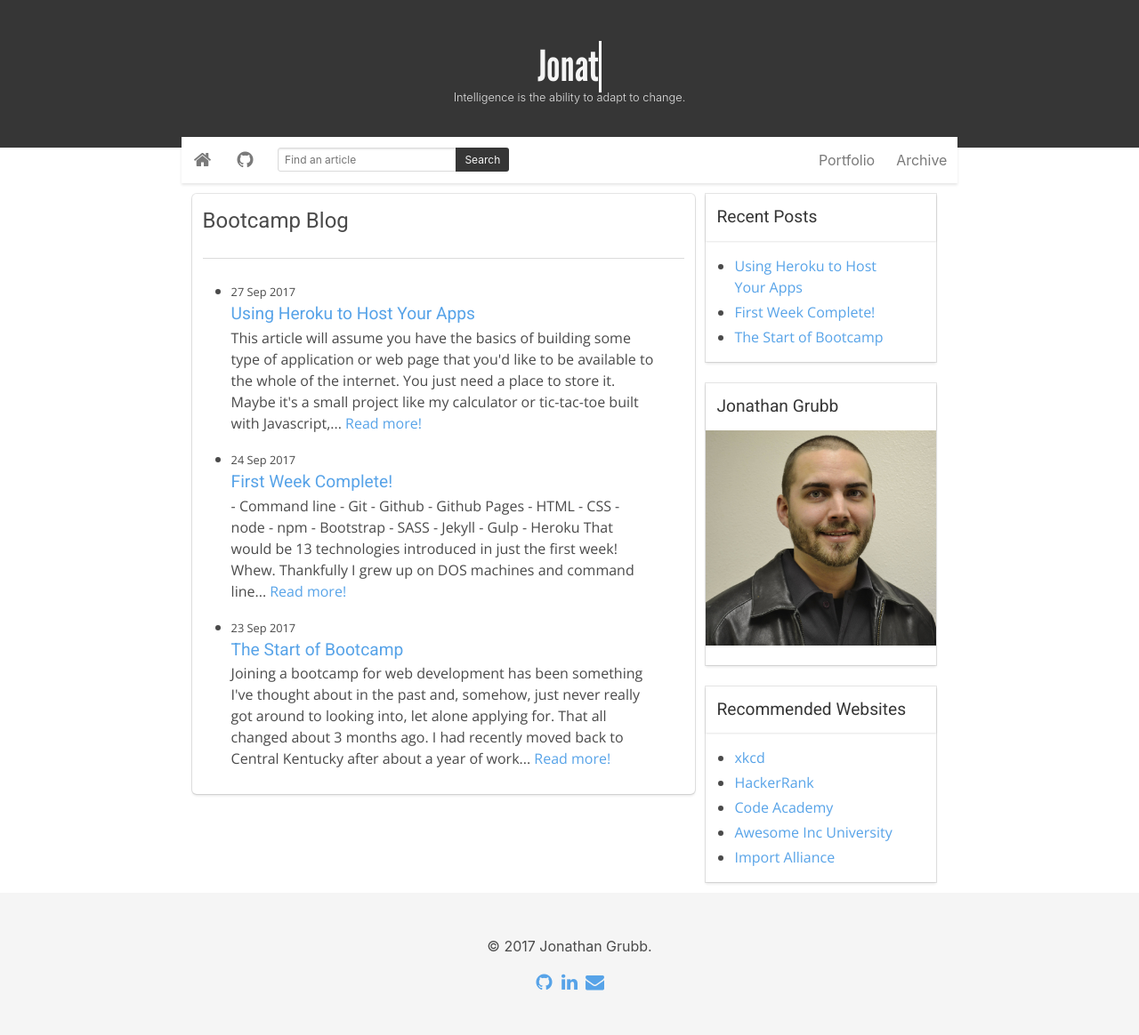
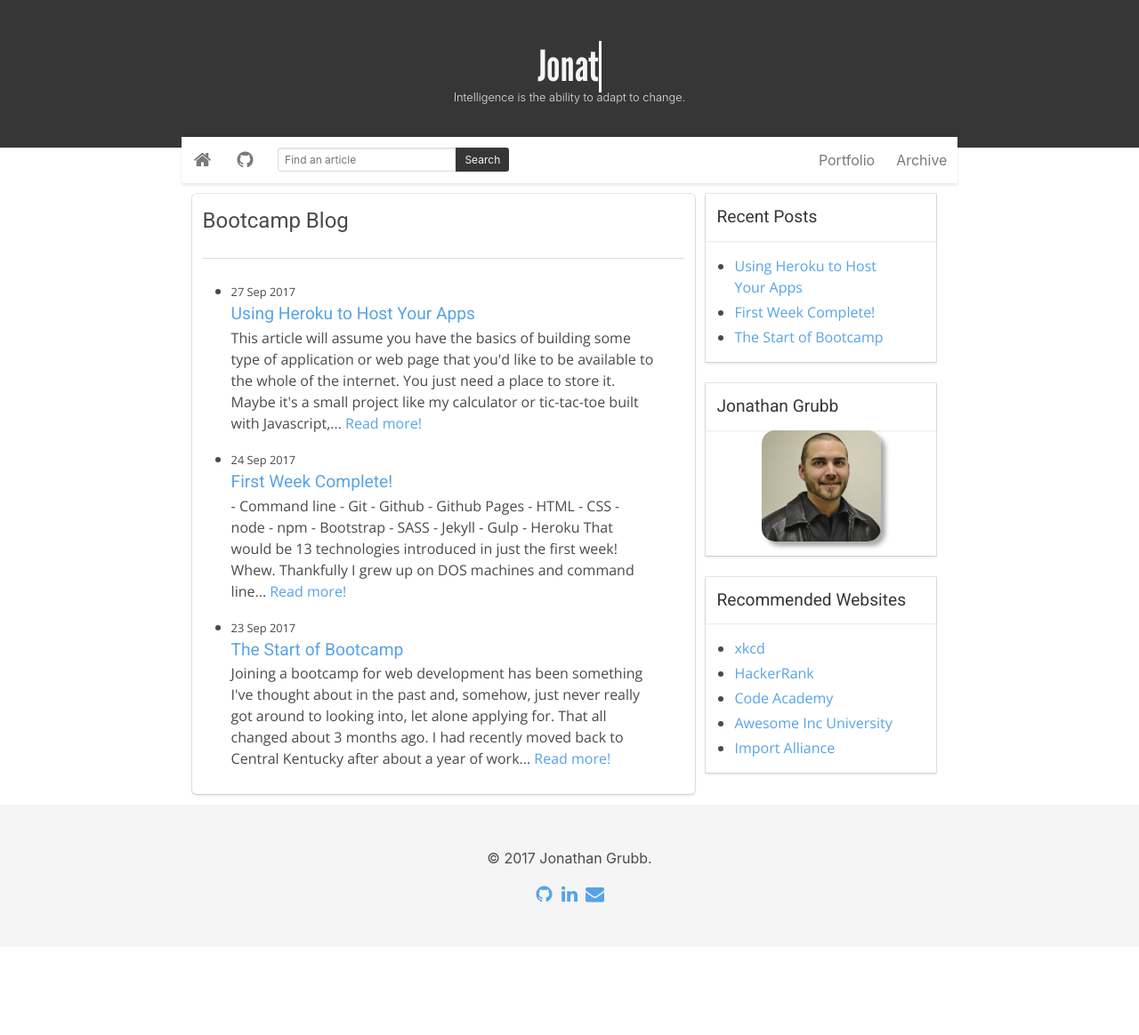
Before and after one commit to joncgrubb/joncgrubb.github.io, a Jekyll site: the page built from index.html, in a window 1280 px wide. Shown: the whole page at 89% size. Built offline with Jekyll 4.4.1, drawn with Linux system fonts in a browser that asks for light colours; comment, search, counter and statistics services are not loaded; after the commit the page ends 1065 px from its top, so only the background shows below that.

Commit message:
testing pic styling

```diff
--- a/_layouts/default.html
+++ b/_layouts/default.html
@@ -107,7 +107,7 @@
               </header>
               <div class="card-content">
                 <div class="content nice-text">
-                  <img src="{{ site.baseurl }}/assets/images/jon.jpg"/>
+                  <img id="profile-pic" src="{{ site.baseurl }}/assets/images/jon.jpg"/>
                 </div>
               </div>
             </div>
--- a/assets/css/custom.css
+++ b/assets/css/custom.css
@@ -17,10 +17,12 @@ code {
     color: white;
 }
 
-.img-rounded {
+#profile-pic {
     height: 125px;
     display: block;
     margin: auto;
+    box-shadow: 5px 5px 5px #aaaaaa;
+    border-radius: 15px;
 }
 
 .portfolio-title {
```
